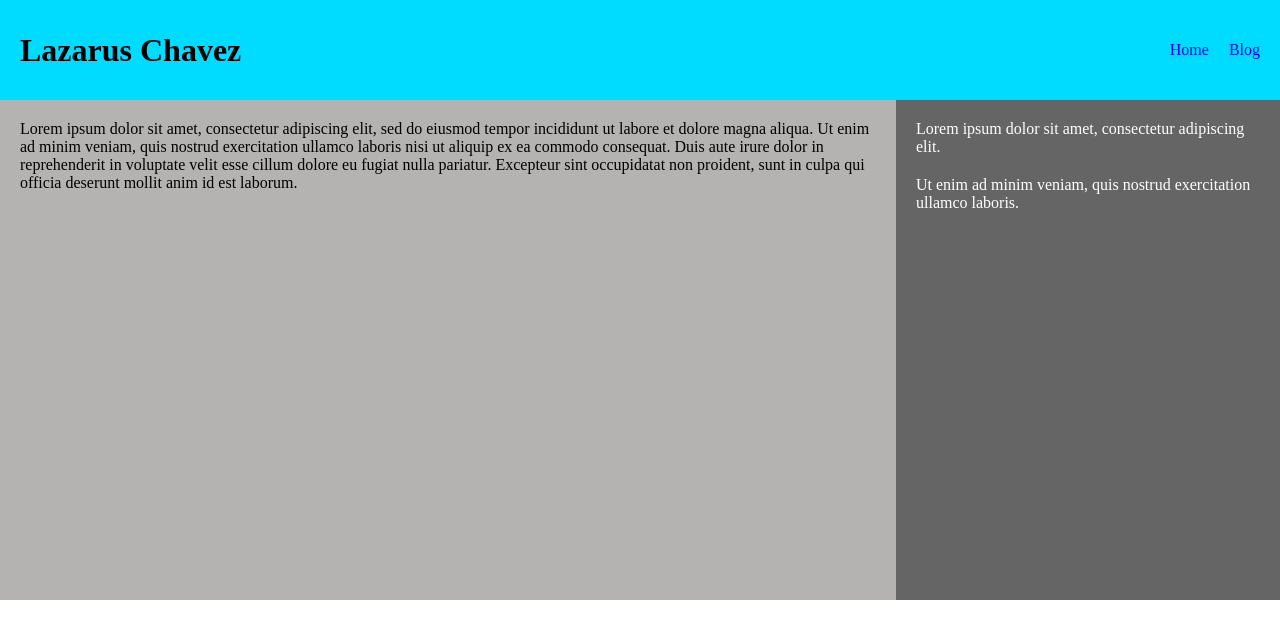
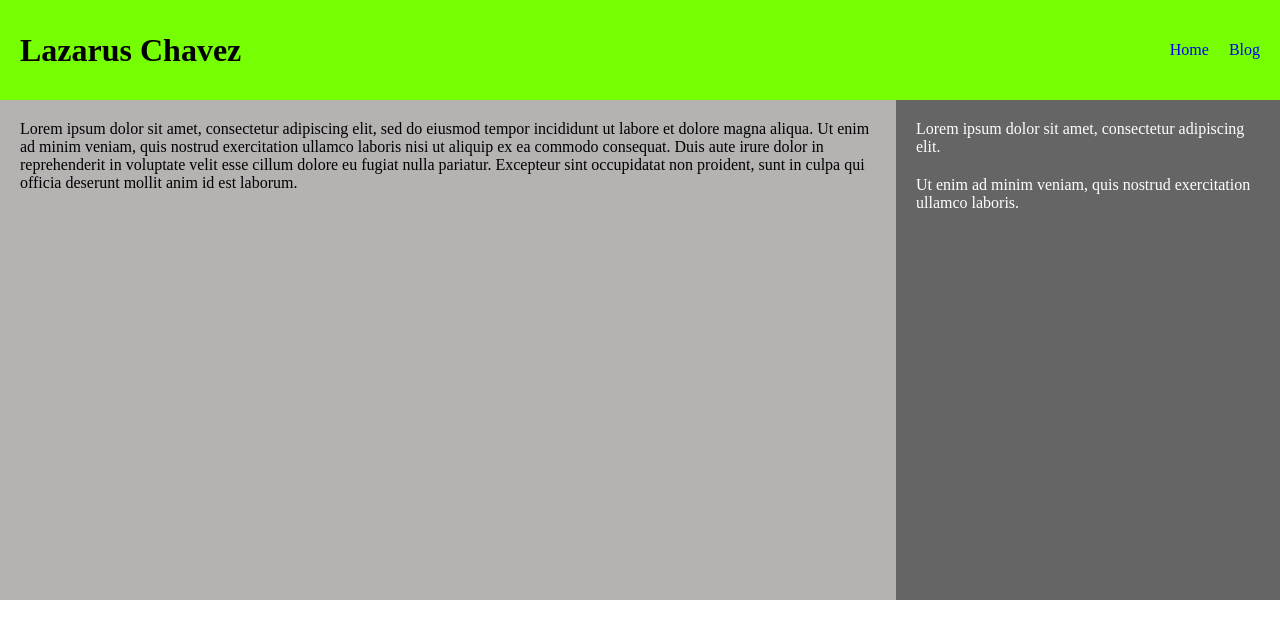
Before and after one commit to lazchaz/Lab1, a plain HTML site: page index.html in a window 1280 px wide. Drawn offline with Linux system fonts and the light colour scheme.

Commit message:
Revert "Changed color"
This reverts commit b13ab7868d6ddd7ec0983888e38d4c2d0fc9e90b.

```diff
--- a/styles.css
+++ b/styles.css
@@ -7,7 +7,7 @@ html, body{
     height: 60px;
     line-height: 60px;
     padding: 20px;
-    background-color: #00DCFF;
+    background-color: #76FF03;
 }
 
 h1{
```
